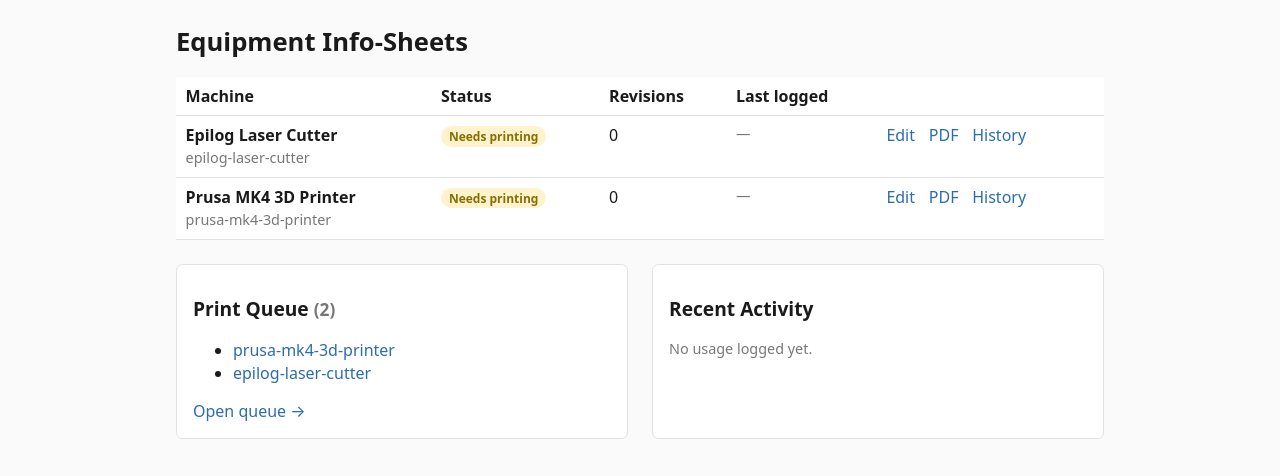
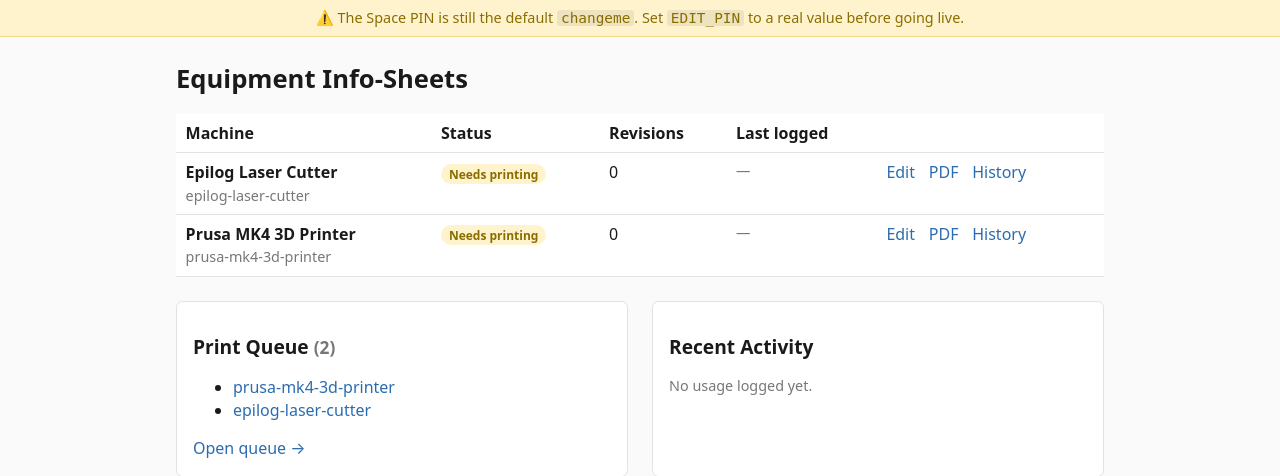
Before and after one commit to sliptonic/lantern, a FastAPI app: page / in a window 1280 px wide. Shown: the part 51-527 px from the top of the page. Run offline with FastAPI, Linux system fonts and the light colour scheme; data comes from the database, SQL or seed files in the repository; data that the repository does not hold is empty.

Commit message:
Guard the default Space PIN (#7)
Warn loudly when PIN_ENABLED is on but EDIT_PIN is still the shipped default
'changeme': a WARNING at startup and a banner on every page. Clears once a
real PIN is set (or the gate is disabled).

Closes #7

Co-Authored-By: Claude Opus 4.8 (1M context) <noreply@anthropic.com>

```diff
--- a/app/main.py
+++ b/app/main.py
@@ -1,6 +1,7 @@
 """Lantern FastAPI application entrypoint."""
 from __future__ import annotations
 
+import logging
 from contextlib import asynccontextmanager
 from pathlib import Path
 
@@ -11,7 +12,10 @@ from .config import get_settings
 from .content import _repo  # ensures content repo exists on startup
 from .db import init_db
 from .routes import admin, queue, sheets, usage
+from .security import DEFAULT_PIN, pin_is_default
 from .seed import seed_if_empty
+
+log = logging.getLogger("lantern")
 
 
 @asynccontextmanager
@@ -22,6 +26,12 @@ async def lifespan(app: FastAPI):
     # First-run sample sheets so the app isn't empty on a fresh install.
     if get_settings().seed_samples:
         seed_if_empty()
+    if pin_is_default():
+        log.warning(
+            "SECURITY: the Space PIN is still the default %r. Anyone who can read "
+            "the code can edit sheets. Set EDIT_PIN to a real value (or PIN_ENABLED=0 "
+            "to intentionally run open).", DEFAULT_PIN,
+        )
     yield
 
 
--- a/app/security.py
+++ b/app/security.py
@@ -8,6 +8,14 @@ from __future__ import annotations
 from fastapi import HTTPException
 
 from .config import get_settings
+
+DEFAULT_PIN = "changeme"
+
+
+def pin_is_default() -> bool:
+    """True when the gate is on but the PIN is still the shipped placeholder."""
+    settings = get_settings()
+    return settings.pin_enabled and settings.edit_pin == DEFAULT_PIN
 
 
 def pin_ok(submitted: str | None) -> bool:
--- a/app/static/style.css
+++ b/app/static/style.css
@@ -50,3 +50,6 @@ section { margin-bottom: 2rem; }
 .template-pick table.sheets td { vertical-align:middle; }
 .inline-radio { display:inline-flex; align-items:center; gap:.35rem; font-weight:normal; margin:0; }
 .inline-radio input { width:auto; }
+.warn-bar { background:#fff3cd; color:#8a6d00; border-bottom:1px solid #f0d98c;
+            padding:.5rem 1.25rem; font-size:.9rem; text-align:center; }
+.warn-bar code { background:#0001; padding:0 .25rem; border-radius:3px; }
--- a/app/templates/base.html
+++ b/app/templates/base.html
@@ -18,6 +18,10 @@
       <a href="/settings">Settings</a>
     </nav>
   </header>
+  {% if insecure_pin %}
+  <div class="warn-bar">⚠️ The Space PIN is still the default <code>changeme</code>.
+    Set <code>EDIT_PIN</code> to a real value before going live.</div>
+  {% endif %}
   <main>
     {% block content %}{% endblock %}
   </main>
--- a/app/templating.py
+++ b/app/templating.py
@@ -6,17 +6,19 @@ from pathlib import Path
 from fastapi.templating import Jinja2Templates
 
 from .config import get_settings
+from .security import pin_is_default
 
 templates = Jinja2Templates(directory=str(Path(__file__).parent / "templates"))
 
 
 def base_context(request) -> dict:
-    """Context every page needs (base URL, PIN toggle)."""
+    """Context every page needs (base URL, PIN toggle, security banner)."""
     settings = get_settings()
     return {
         "request": request,
         "base_url": settings.base_url,
         "pin_enabled": settings.pin_enabled,
+        "insecure_pin": pin_is_default(),
     }
 
 
```
Also changed, not shown: tests/test_smoke.py (+21 -0 lines), branding/lantern-source-2.png (added).
